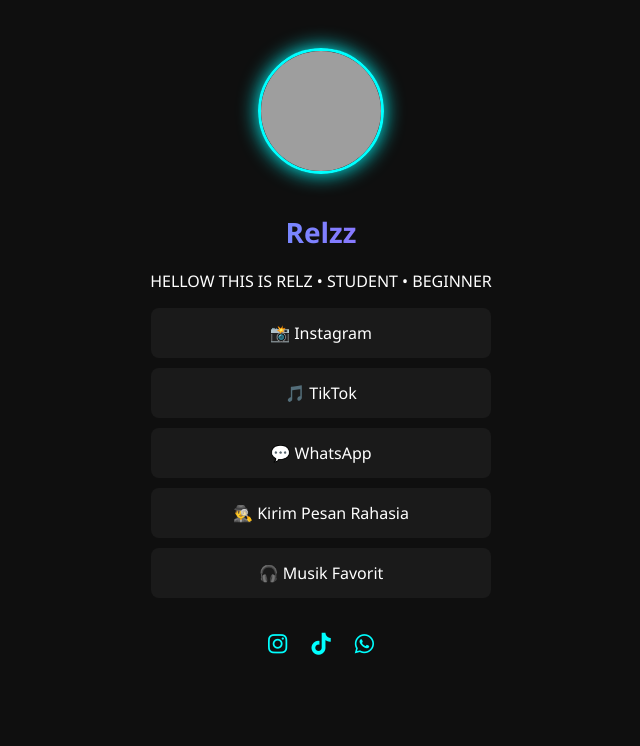
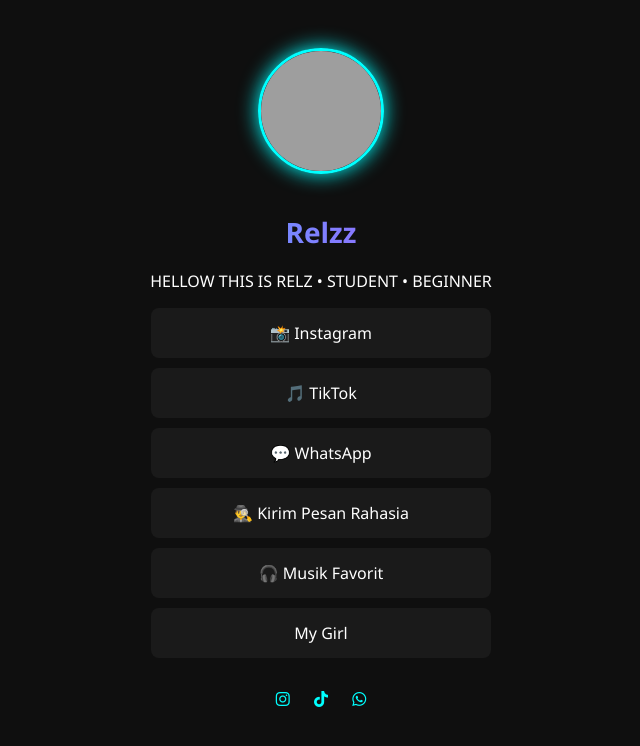
Before and after one commit to RELZMLBB/new-profile, a plain HTML site: page index.html in a window 1280 px wide. Shown: the whole page, without its empty margins (319-959 px from the left). Drawn offline with Linux system fonts and the light colour scheme; grey boxes are pictures that could not be loaded.

Commit message:
Update index.html

```diff
--- a/index.html
+++ b/index.html
@@ -46,7 +46,7 @@
       margin-top: 30px;
     }
     .sosmed a {
-      margin: 0 10px;
+      margin: 0 10px;j
       font-size: 22px;
       color: #0ff;
       transition: 0.3s;
@@ -67,7 +67,8 @@
     <a href="https://wa.me/6285719161772" target="_blank">💬 WhatsApp</a>
     <a href="https://secreto.site/a0f2e7" target="_blank">🕵️‍♂️ Kirim Pesan Rahasia</a>
     <a href="https://open.spotify.com/intl-id/track/4MKwqMQv8PK4Ic0UVC0N8b" target="_blank">🎧 Musik Favorit</a>
-  </div>
+    <a href="https://relzmlbb.github.io/my-girl/" target="blank">My Girl</a>
+      </div>
 
   <div class="sosmed">
     <a href="https://www.instagram.com/rele00__00?igsh=MWJ6bTZkdG83dndjdw=="><i class="fab fa-instagram"></i></a>
```
